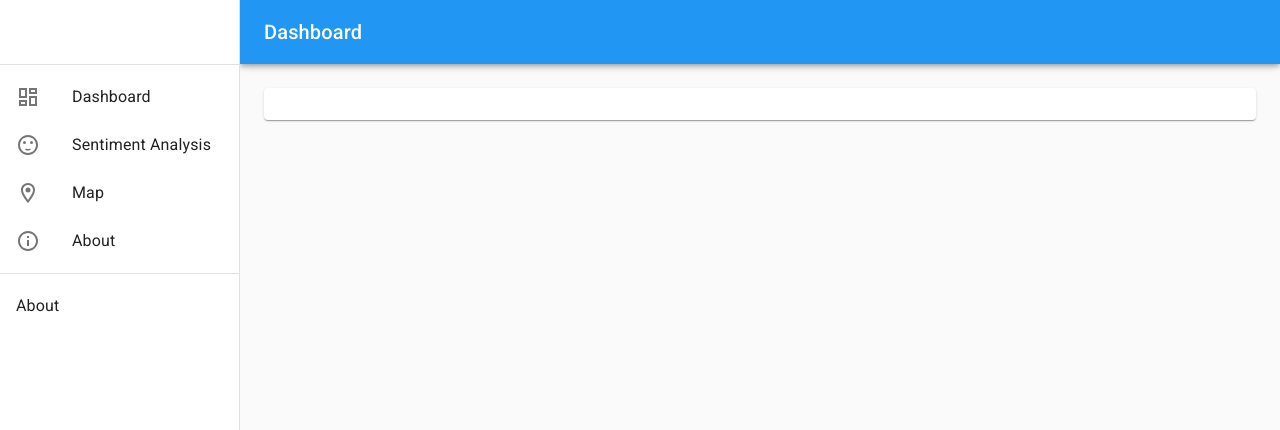
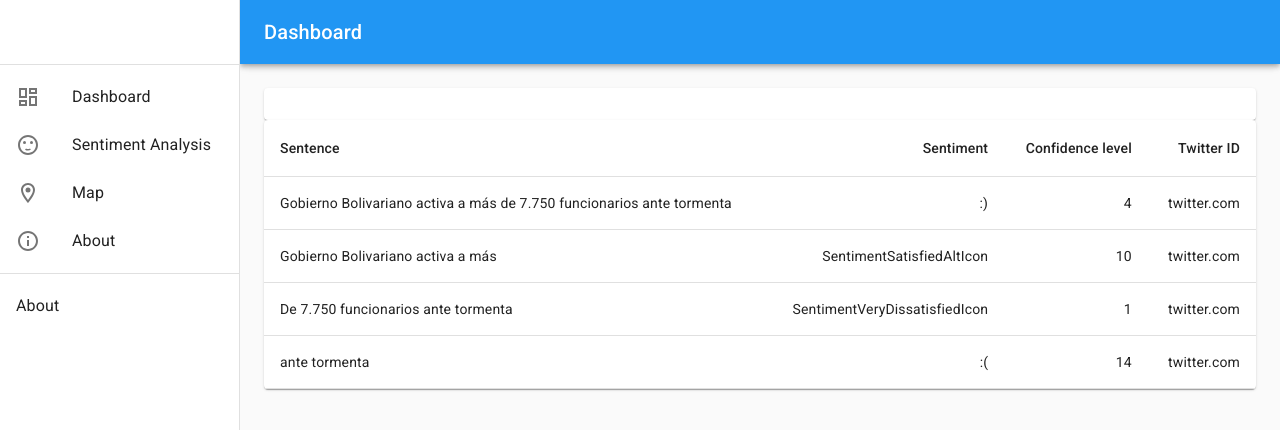
Before and after one commit to khuf/INFO319, a React (Create React App) app in the folder webapp/: page /sentiments in a window 1280 px wide. Shown: the top 430 px of the page. Built offline with nearby package versions, Linux system fonts and the light colour scheme; no server answers.

Commit message:
Update SentimentPage.js
Table - må fikse smileys

```diff
--- a/webapp/src/components/pages/sentiment/SentimentPage.js
+++ b/webapp/src/components/pages/sentiment/SentimentPage.js
@@ -5,6 +5,14 @@ import Box from "@material-ui/core/Box";
 import openSocket from "socket.io-client";
 import Moment from "react-moment";
 import { HashLoader } from "react-spinners";
+import { makeStyles } from '@material-ui/core/styles';
+import Table from '@material-ui/core/Table';
+import TableBody from '@material-ui/core/TableBody';
+import TableCell from '@material-ui/core/TableCell';
+import TableHead from '@material-ui/core/TableHead';
+import TableRow from '@material-ui/core/TableRow';
+import SentimentSatisfiedAltIcon from '@material-ui/icons/SentimentSatisfiedAlt';
+import SentimentVeryDissatisfiedIcon from '@material-ui/icons/SentimentVeryDissatisfied';
 
 import { Grid, InputLabel, Select, MenuItem } from "@material-ui/core/";
 import { withStyles } from "@material-ui/core/styles";
@@ -235,12 +243,57 @@ class SentimentPage extends Component {
     const { classes, theme } = this.props;
     const { window, loader, threshold, messages } = this.state.topic.sentiments;
 
+    const useStyles = makeStyles({
+      root: {
+        width: '100%',
+        overflowX: 'auto',
+      },
+      table: {
+        minWidth: 650,
+      },
+    });
+
+    function createData(name, sentiment, cf, id) {
+      return { name, sentiment, cf, id };
+    }
+
+    const rows = [
+      createData('Gobierno Bolivariano activa a más de 7.750 funcionarios ante tormenta', ":)", 4.0, "twitter.com"),
+      createData('Gobierno Bolivariano activa a más', "SentimentSatisfiedAltIcon", 10.0, "twitter.com"),
+      createData('De 7.750 funcionarios ante tormenta', "SentimentVeryDissatisfiedIcon", 1.0, "twitter.com"),
+      createData('ante tormenta', ":(", 14, "twitter.com"),
+    ];
+
     return (
       <NavigationDrawer>
         <Grid container spacing={3}>
           <Grid container item sm={12} xs={12}>
             <Box width="100%">
               <Paper className={classes.paper}></Paper>
+              <Paper className={classes.root}>
+      <Table className={classes.table} aria-label="simple table">
+        <TableHead>
+          <TableRow>
+            <TableCell>Sentence</TableCell>
+            <TableCell align="right">Sentiment</TableCell>
+            <TableCell align="right">Confidence level</TableCell>
+            <TableCell align="right">Twitter ID</TableCell>
+          </TableRow>
+        </TableHead>
+        <TableBody>
+          {rows.map(row => (
+            <TableRow key={row.name}>
+              <TableCell component="th" scope="row">
+                {row.name}
+              </TableCell>
+              <TableCell align="right">{row.sentiment}</TableCell>
+              <TableCell align="right">{row.cf}</TableCell>
+              <TableCell align="right">{row.id}</TableCell>
+            </TableRow>
+          ))}
+        </TableBody>
+      </Table>
+    </Paper>
             </Box>
           </Grid>
         </Grid>
```
